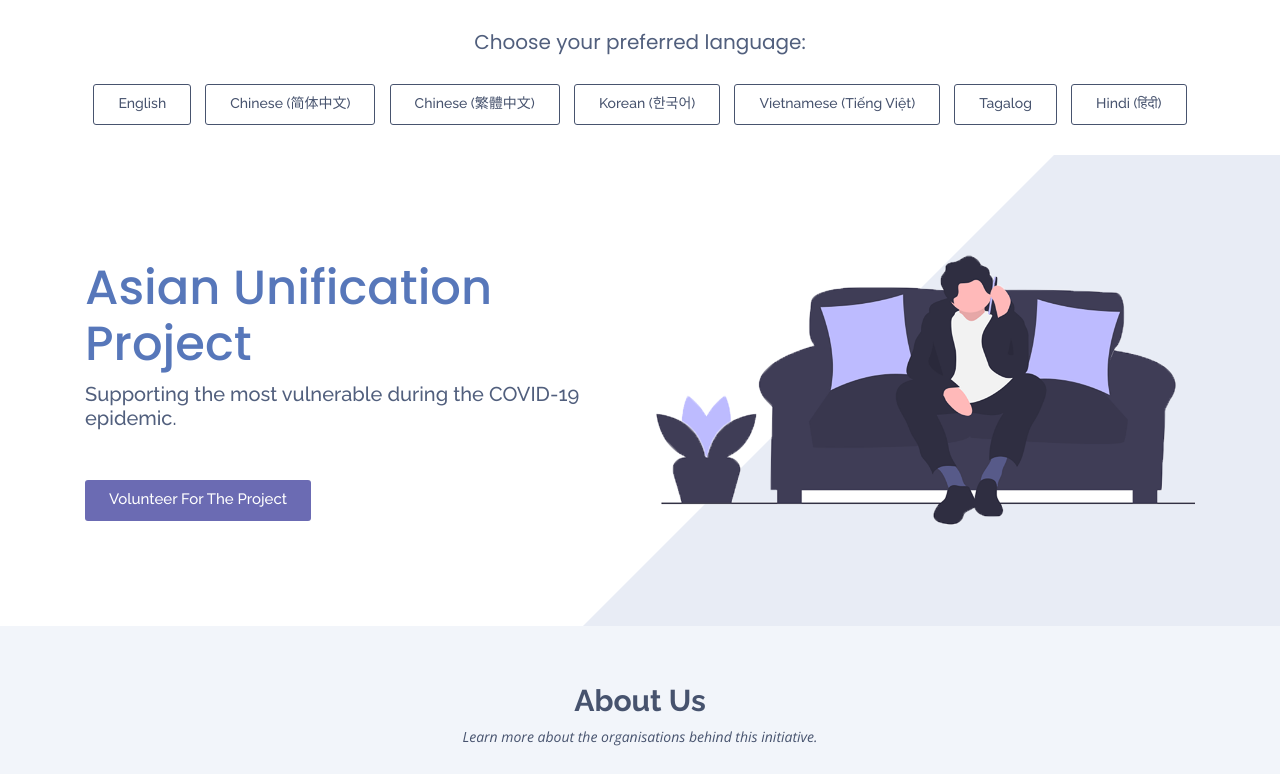
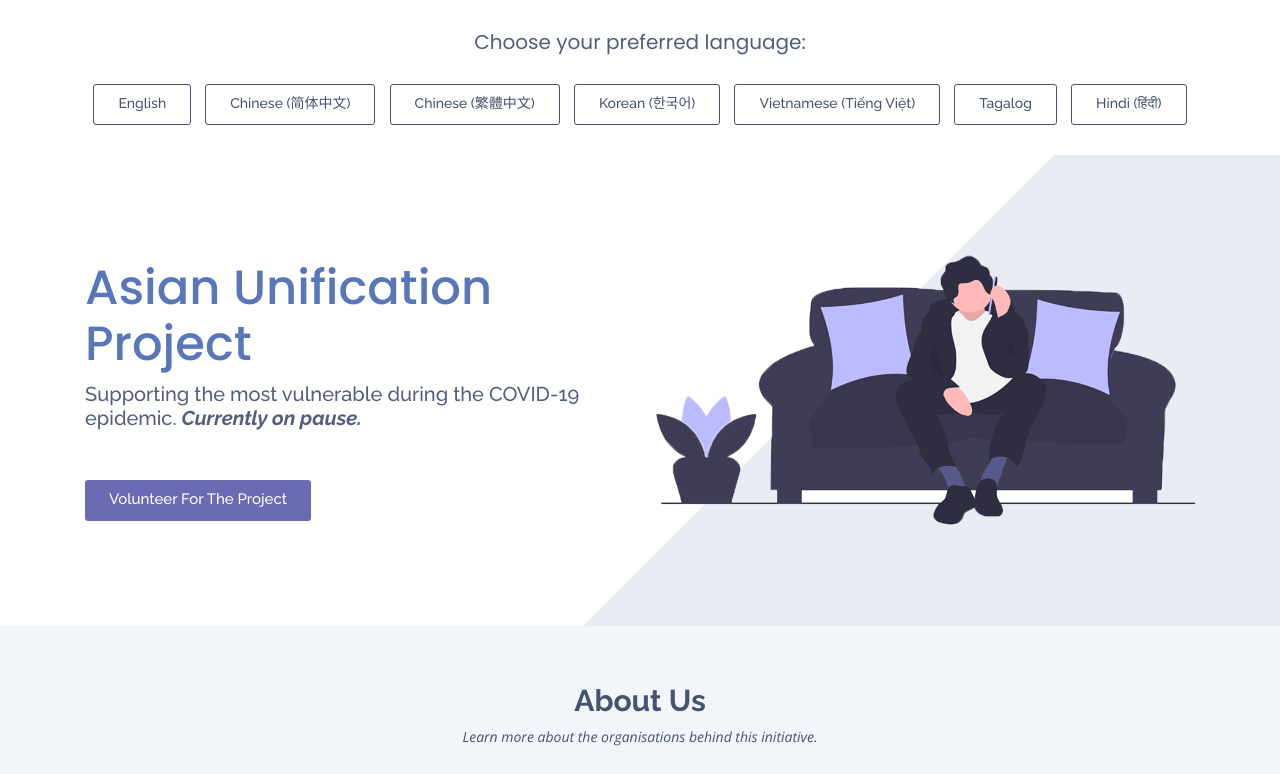
Before and after one commit to SubtleAsianNetworking/COVID-Website, a plain HTML site: page index.html in a window 1280 px wide. Shown: the top 774 px of the page. Drawn offline with nearby package versions, Linux system fonts and the light colour scheme.

Commit message:
chore: Add on pause to project description.

```diff
--- a/index.html
+++ b/index.html
@@ -95,7 +95,7 @@
         <div class="col-lg-6 d-lg-flex flex-lg-column justify-content-center align-items-stretch pt-5 pt-lg-0 order-2 order-lg-1" data-aos="fade-up">
           <div>
             <h1>Asian Unification Project</h1>
-            <h2>Supporting the most vulnerable during the COVID-19 epidemic.</h2>
+            <h2>Supporting the most vulnerable during the COVID-19 epidemic. <b><i>Currently on pause.</i></b></h2>
             <a href="https://docs.google.com/forms/d/e/1FAIpQLSe4gKjPdmm3JEyRIQzafYfn7XPwSVnfcCo_ADmHOACEMq_zAQ/viewform" class="download-btn">Volunteer For The Project</a>
           </div>
         </div>
```
